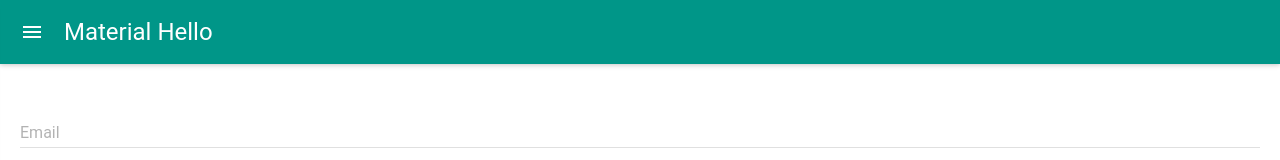
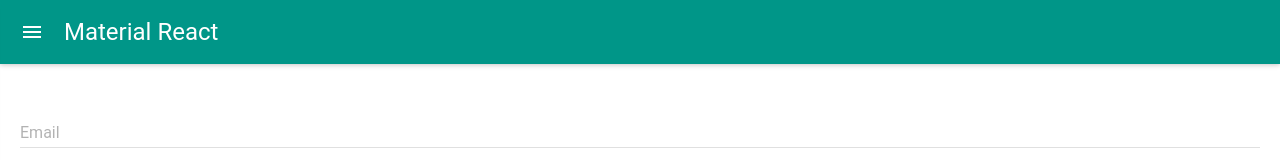
Before and after one commit to ChristopherZev/materialui_testing, a React (Create React App) app: page / in a window 1280 px wide. Shown: the top 160 px of the page. Built offline with nearby package versions, Linux system fonts and the light colour scheme; what react-tap-event-plugin would draw is missing.

Commit message:
git testing on Atom...

```diff
--- a/src/App.js
+++ b/src/App.js
@@ -57,7 +57,7 @@ class App extends Component {
     return (
       <MuiThemeProvider muiTheme={muiTheme}>
         <div>
-          <AppBar title="Material Hello" onLeftIconButtonTouchTap={()=> this._toggleDrawer()}/>
+          <AppBar title="Material React" onLeftIconButtonTouchTap={()=> this._toggleDrawer()}/>
           <Drawer open={this.state.drawerOpened} docked={false} onRequestChange={()=> this._toggleDrawer()}>
             <List>
               <ListItem>First Item</ListItem>
@@ -74,6 +74,7 @@ class App extends Component {
           </div>
         </div>
 
+
       </MuiThemeProvider>
     );
   }
```
